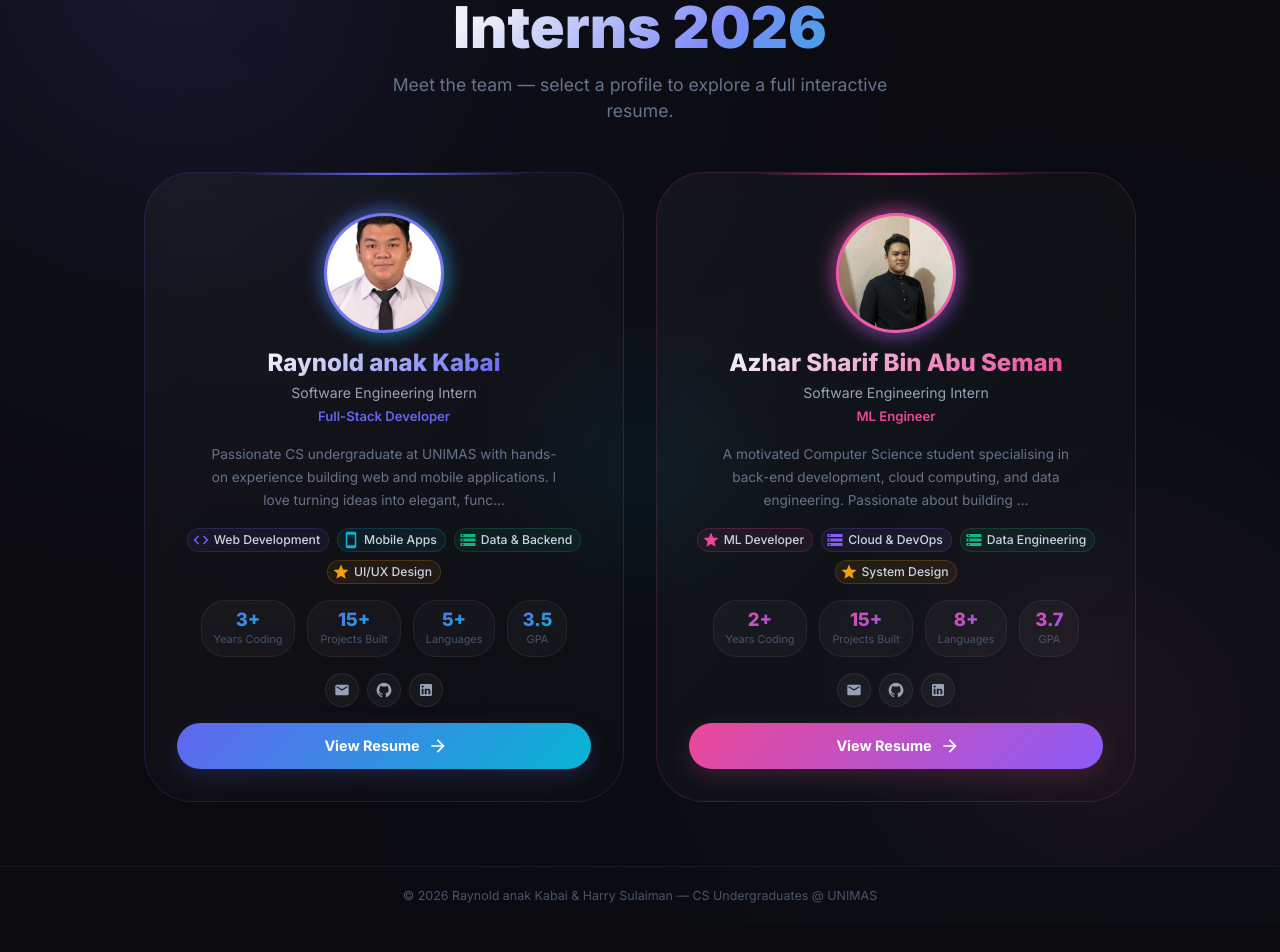
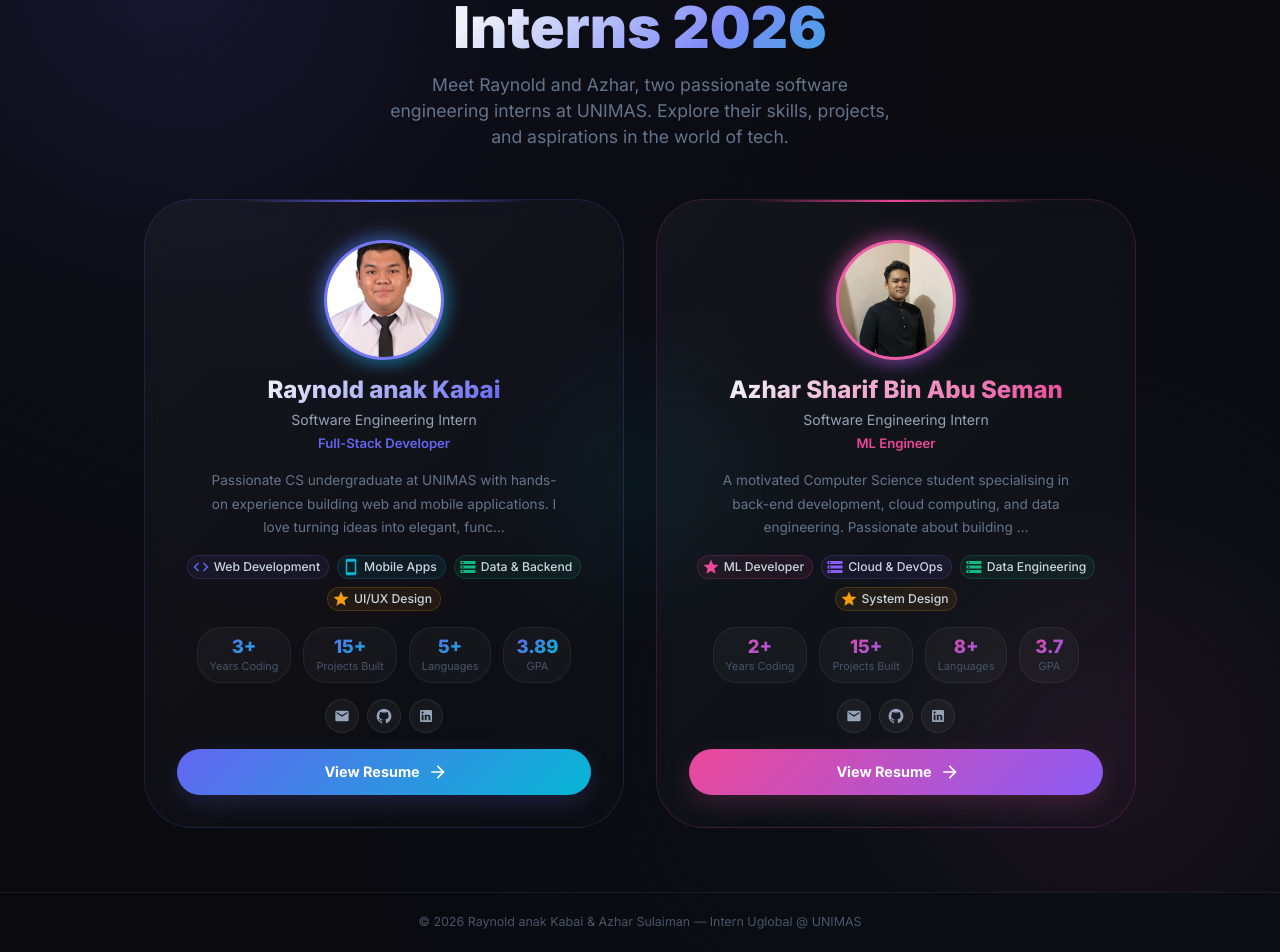
Before and after one commit to iamraaaey/RayZHarr, a React (Vite) app in the folder resume-ray-azhar/: page / in a window 1280 px wide. Shown: the part 179-1131 px from the top of the page. Before the commit the page ends 1104 px from the top, so only its background shows below. Built offline with nearby package versions, Linux system fonts and the light colour scheme.

Commit message:
24022026_RAYNOLD Update LandingPage and ResumePage content, and modify persons data for accuracy

```diff
--- a/resume-ray-azhar/src/Page/LandingPage.jsx
+++ b/resume-ray-azhar/src/Page/LandingPage.jsx
@@ -347,7 +347,7 @@ function LandingPage() {
                         maxWidth: 500,
                     }}
                 >
-                    Meet the team — select a profile to explore a full interactive resume.
+                    Meet Raynold and Azhar, two passionate software engineering interns at UNIMAS. Explore their skills, projects, and aspirations in the world of tech.
                 </Typography>
 
                 {/* Person Cards */}
@@ -380,7 +380,7 @@ function LandingPage() {
                     fontSize: '0.78rem',
                 }}
             >
-                © 2026 Raynold anak Kabai & Harry Sulaiman — CS Undergraduates @ UNIMAS
+                © 2026 Raynold anak Kabai & Azhar Sulaiman — Intern Uglobal @ UNIMAS
             </Box>
         </MainLayout>
     );
--- a/resume-ray-azhar/src/Page/ResumePage.jsx
+++ b/resume-ray-azhar/src/Page/ResumePage.jsx
@@ -347,7 +347,7 @@ function ResumePage() {
                     fontSize: '0.8rem',
                 }}
             >
-                © 2026 {person.name} — Built with React & MUI
+                © 2026 {person.name} | Built with React & MUI
             </Box>
         </MainLayout>
     );
--- a/resume-ray-azhar/src/data/persons.js
+++ b/resume-ray-azhar/src/data/persons.js
@@ -15,7 +15,7 @@ export const persons = {
         accentColor: '#6366f1',
         secondaryColor: '#06b6d4',
         email: 'raynold@email.com',
-        phone: '+60 12-345 6789',
+        phone: '+60 18-217 9967',
         linkedin: 'https://linkedin.com/in/raynoldkabai',
         github: 'https://github.com/raynold',
         linkedinLabel: 'linkedin/raynoldkabai',
@@ -25,7 +25,7 @@ export const persons = {
             { value: '3+', label: 'Years Coding' },
             { value: '15+', label: 'Projects Built' },
             { value: '5+', label: 'Languages' },
-            { value: '3.5', label: 'GPA' },
+            { value: '3.89', label: 'GPA' },
         ],
         highlights: [
             { label: 'Web Development', color: '#6366f1' },
@@ -61,7 +61,7 @@ export const persons = {
                     'Relevant courses: Data Structures, Algorithms, Software Design, Databases',
                     'Final Year Project: AI-powered resume builder',
                 ],
-                gpa: '3.5 / 4.0',
+                gpa: '3.89 / 4.0',
             },
             {
                 degree: 'Matriculation (Science Stream)',
@@ -159,8 +159,8 @@ export const persons = {
         secondaryColor: '#8b5cf6',
         email: 'azhar.aynold@gmail.com',
         phone: '+601133150414',
-        linkedin: 'https://linkedin.com/in/azharsharif',
-        github: 'https://github.com/azharsharif',
+        linkedin: 'https://www.linkedin.com/in/azhar-sharif-61456b2a5/',
+        github: 'https://github.com/azharshf',
         linkedinLabel: 'linkedin/azharsharif',
         githubLabel: 'github/azharshf',
         cvFile: '/azhar_cv.pdf',
```
